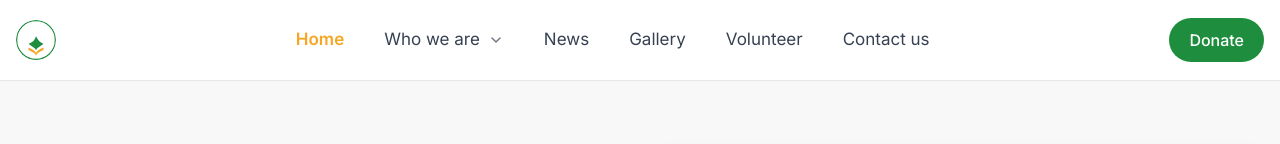
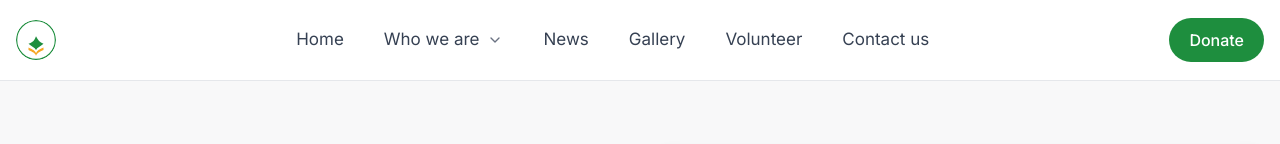
Before and after one commit to nasifay/Deshet, a Next.js app in the folder ngo-site/: page / in a window 1280 px wide. Shown: the top 144 px of the page. Built offline with nearby package versions, Linux system fonts and the light colour scheme.

Commit message:
Refactor: Simplify header navigation link styling
Co-authored-by: blih.marketing2023 <blih.marketing2023@gmail.com>

```diff
--- a/ngo-site/components/layout/Header.tsx
+++ b/ngo-site/components/layout/Header.tsx
@@ -29,13 +29,11 @@ export default function Header() {
 
         {/* Nav (desktop) */}
         <nav className="hidden md:flex items-center gap-10 text-[17px]">
-          {nav.map((n) => {
-            const isActive = n.href === "/" ? pathname === "/" : pathname.startsWith(n.href);
-            return (
+          {nav.map((n) => (
             <Link
               key={n.href}
               href={n.href}
-                className={`${isActive ? "text-accent font-semibold" : "text-gray-700 hover:text-primary"} inline-flex items-center gap-2`}
+              className={`text-gray-700 hover:text-accent hover:font-semibold transition-colors inline-flex items-center gap-2`}
             >
               {n.label}
               {n.chevron && (
@@ -44,8 +42,7 @@ export default function Header() {
                 </svg>
               )}
             </Link>
-            );
-          })}
+          ))}
         </nav>
 
         {/* Donate */}
```
Lines whose indentation alone changed are shown as unchanged.
